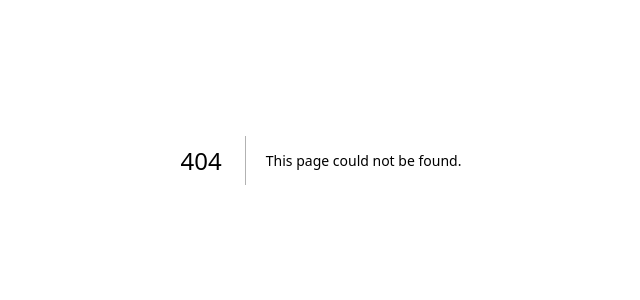
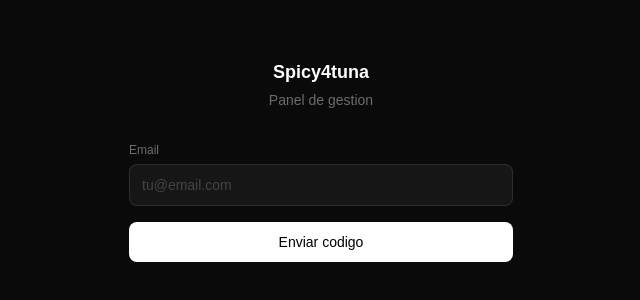
Before and after one commit to spicy4code/spicy4tuna-platform, a Next.js app: page /login in a window 1280 px wide. Before the commit this address had no page. Shown: the part 240-540 px from the top of the page, without its empty margins (319-959 px from the left). Built offline with nearby package versions, Linux system fonts and the light colour scheme.

Commit message:
auth: login con magic link y middleware de proteccion

```diff
--- /dev/null
+++ b/src/app/auth/callback/route.ts
@@ -0,0 +1,40 @@
+import { createServerClient } from '@supabase/ssr'
+import { cookies } from 'next/headers'
+import { NextResponse } from 'next/server'
+import type { NextRequest } from 'next/server'
+
+export async function GET(request: NextRequest) {
+  const requestUrl = new URL(request.url)
+  const code = requestUrl.searchParams.get('code')
+  const token_hash = requestUrl.searchParams.get('token_hash')
+  const type = requestUrl.searchParams.get('type')
+
+  if (token_hash && type) {
+    const cookieStore = await cookies()
+    const supabase = createServerClient(
+      process.env.NEXT_PUBLIC_SUPABASE_URL!,
+      process.env.NEXT_PUBLIC_SUPABASE_ANON_KEY!,
+      {
+        cookies: {
+          getAll() { return cookieStore.getAll() },
+          setAll(cookiesToSet) {
+            cookiesToSet.forEach(({ name, value, options }) =>
+              cookieStore.set(name, value, options)
+            )
+          },
+        },
+      }
+    )
+
+    const { error } = await supabase.auth.verifyOtp({
+      type: type as any,
+      token_hash,
+    })
+
+    if (!error) {
+      return NextResponse.redirect(new URL('/admin', request.url))
+    }
+  }
+
+  return NextResponse.redirect(new URL('/login', request.url))
+}
--- /dev/null
+++ b/src/app/login/page.tsx
@@ -0,0 +1,78 @@
+'use client'
+
+import { useState } from 'react'
+import { createClient } from '@/lib/supabase'
+
+export default function LoginPage() {
+  const [email, setEmail] = useState('')
+  const [loading, setLoading] = useState(false)
+  const [sent, setSent] = useState(false)
+  const [error, setError] = useState('')
+
+  const handleSubmit = async (e: React.FormEvent) => {
+    e.preventDefault()
+    setLoading(true)
+    setError('')
+    const supabase = createClient()
+    const { error } = await supabase.auth.signInWithOtp({
+  email,
+  options: {
+    shouldCreateUser: true,
+    emailRedirectTo: 'http://localhost:3000/auth/callback',
+  }
+})
+    setLoading(false)
+    if (error) setError('Email no encontrado.')
+    else setSent(true)
+  }
+
+  if (sent) {
+    return (
+      <div className="min-h-screen bg-[#0a0a0a] flex items-center justify-center">
+        <div className="w-full max-w-sm text-center space-y-4">
+          <p className="text-sm text-white">Revisa tu email</p>
+          <p className="text-xs text-white/40">Codigo enviado a {email}</p>
+          <a href={'/login/verify?email=' + encodeURIComponent(email)}
+            className="block w-full bg-white/5 border border-white/10 text-white text-sm py-2.5 rounded-lg text-center">
+            Introducir codigo
+          </a>
+          <button onClick={() => setSent(false)} className="text-xs text-white/30">
+            Usar otro email
+          </button>
+        </div>
+      </div>
+    )
+  }
+
+  return (
+    <div className="min-h-screen bg-[#0a0a0a] flex items-center justify-center">
+      <div className="w-full max-w-sm">
+        <div className="mb-8 text-center">
+          <h1 className="text-lg font-semibold text-white">Spicy4tuna</h1>
+          <p className="text-sm text-white/40 mt-1">Panel de gestion</p>
+        </div>
+        <form onSubmit={handleSubmit} className="space-y-4">
+          <div>
+            <label className="block text-xs text-white/40 mb-1.5">Email</label>
+            <input
+              type="email"
+              value={email}
+              onChange={(e) => setEmail(e.target.value)}
+              required
+              placeholder="tu@email.com"
+              className="w-full bg-white/5 border border-white/10 rounded-lg px-3 py-2.5 text-sm text-white placeholder-white/20 focus:outline-none focus:border-white/30"
+            />
+          </div>
+          {error && <p className="text-xs text-red-400">{error}</p>}
+          <button
+            type="submit"
+            disabled={loading}
+            className="w-full bg-white text-black text-sm font-medium py-2.5 rounded-lg hover:bg-white/90 transition-all disabled:opacity-50"
+          >
+            {loading ? 'Enviando...' : 'Enviar codigo'}
+          </button>
+        </form>
+      </div>
+    </div>
+  )
+}
--- /dev/null
+++ b/src/app/login/verify/page.tsx
@@ -0,0 +1,79 @@
+'use client'
+
+import { useState, Suspense } from 'react'
+import { useRouter, useSearchParams } from 'next/navigation'
+import { createClient } from '@/lib/supabase'
+
+function VerifyForm() {
+  const router = useRouter()
+  const searchParams = useSearchParams()
+  const email = searchParams.get('email') || ''
+  const [code, setCode] = useState('')
+  const [loading, setLoading] = useState(false)
+  const [error, setError] = useState('')
+
+  const handleSubmit = async (e: React.FormEvent) => {
+    e.preventDefault()
+    setLoading(true)
+    setError('')
+    const supabase = createClient()
+    const { error } = await supabase.auth.verifyOtp({
+      email,
+      token: code,
+      type: 'email',
+    })
+    setLoading(false)
+    if (error) setError('Código incorrecto o expirado. Inténtalo de nuevo.')
+    else router.push('/admin')
+  }
+
+  return (
+    <div className="min-h-screen bg-[#0a0a0a] flex items-center justify-center">
+      <div className="w-full max-w-sm">
+        <div className="mb-8 text-center">
+          <h1 className="text-lg font-semibold text-white">Spicy4tuna</h1>
+          <p className="text-sm text-white/40 mt-1">Introduce el código de acceso</p>
+        </div>
+
+        <form onSubmit={handleSubmit} className="space-y-4">
+          <div>
+            <label className="block text-xs text-white/40 mb-1.5">
+              Código enviado a <span className="text-white/60">{email}</span>
+            </label>
+            <input
+              type="text"
+              value={code}
+              onChange={(e) => setCode(e.target.value)}
+              required
+              placeholder="000000"
+              maxLength={6}
+              className="w-full bg-white/5 border border-white/10 rounded-lg px-3 py-2.5 text-sm text-white placeholder-white/20 focus:outline-none focus:border-white/30 text-center tracking-widest text-lg"
+            />
+          </div>
+          {error && <p className="text-xs text-red-400">{error}</p>}
+          <button
+            type="submit"
+            disabled={loading}
+            className="w-full bg-white text-black text-sm font-medium py-2.5 rounded-lg hover:bg-white/90 transition-all disabled:opacity-50"
+          >
+            {loading ? 'Verificando...' : 'Acceder al panel'}
+          </button>
+
+            href="/login"
+            className="block text-center text-xs text-white/30 hover:text-white/60 transition-all"
+          >
+            Volver atrás
+          </a>
+        </form>
+      </div>
+    </div>
+  )
+}
+
+export default function VerifyPage() {
+  return (
+    <Suspense>
+      <VerifyForm />
+    </Suspense>
+  )
+}
--- /dev/null
+++ b/src/lib/supabase-server.ts
@@ -0,0 +1,25 @@
+import { createServerClient } from '@supabase/ssr'
+import { cookies } from 'next/headers'
+
+export async function createServerSupabaseClient() {
+  const cookieStore = await cookies()
+
+  return createServerClient(
+    process.env.NEXT_PUBLIC_SUPABASE_URL!,
+    process.env.NEXT_PUBLIC_SUPABASE_ANON_KEY!,
+    {
+      cookies: {
+        getAll() {
+          return cookieStore.getAll()
+        },
+        setAll(cookiesToSet) {
+          try {
+            cookiesToSet.forEach(({ name, value, options }) =>
+              cookieStore.set(name, value, options)
+            )
+          } catch {}
+        },
+      },
+    }
+  )
+}
--- /dev/null
+++ b/src/middleware.ts
@@ -0,0 +1,39 @@
+import { createServerClient } from '@supabase/ssr'
+import { NextResponse, type NextRequest } from 'next/server'
+
+export async function middleware(request: NextRequest) {
+  let supabaseResponse = NextResponse.next({ request })
+
+  const supabase = createServerClient(
+    process.env.NEXT_PUBLIC_SUPABASE_URL!,
+    process.env.NEXT_PUBLIC_SUPABASE_ANON_KEY!,
+    {
+      cookies: {
+        getAll() {
+          return request.cookies.getAll()
+        },
+        setAll(cookiesToSet) {
+          cookiesToSet.forEach(({ name, value }) => request.cookies.set(name, value))
+          supabaseResponse = NextResponse.next({ request })
+          cookiesToSet.forEach(({ name, value, options }) =>
+            supabaseResponse.cookies.set(name, value, options)
+          )
+        },
+      },
+    }
+  )
+
+  const { data: { user } } = await supabase.auth.getUser()
+
+  if (!user && request.nextUrl.pathname.startsWith('/admin')) {
+    const url = request.nextUrl.clone()
+    url.pathname = '/login'
+    return NextResponse.redirect(url)
+  }
+
+  return supabaseResponse
+}
+
+export const config = {
+  matcher: ['/admin/:path*'],
+}
```
